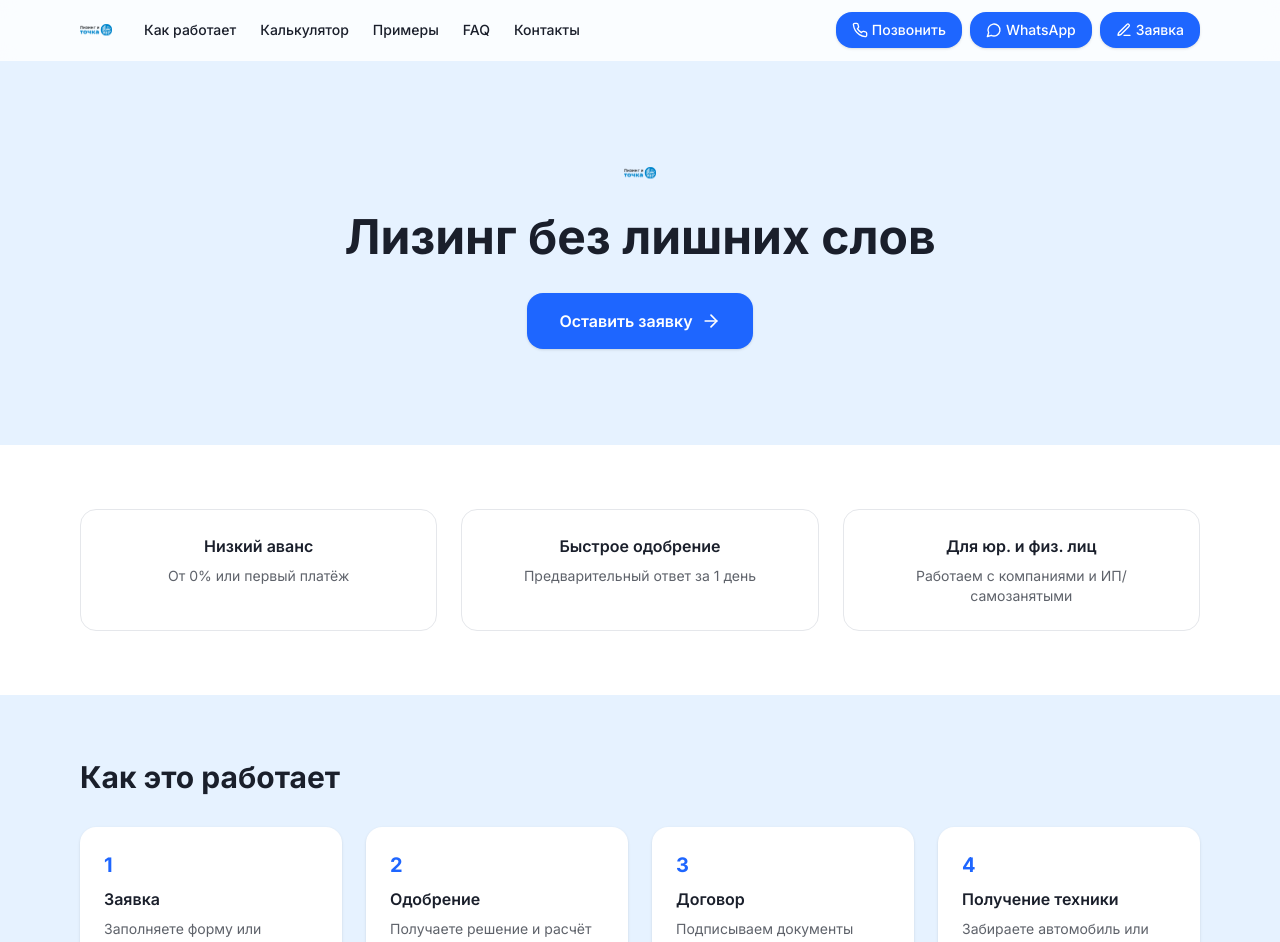
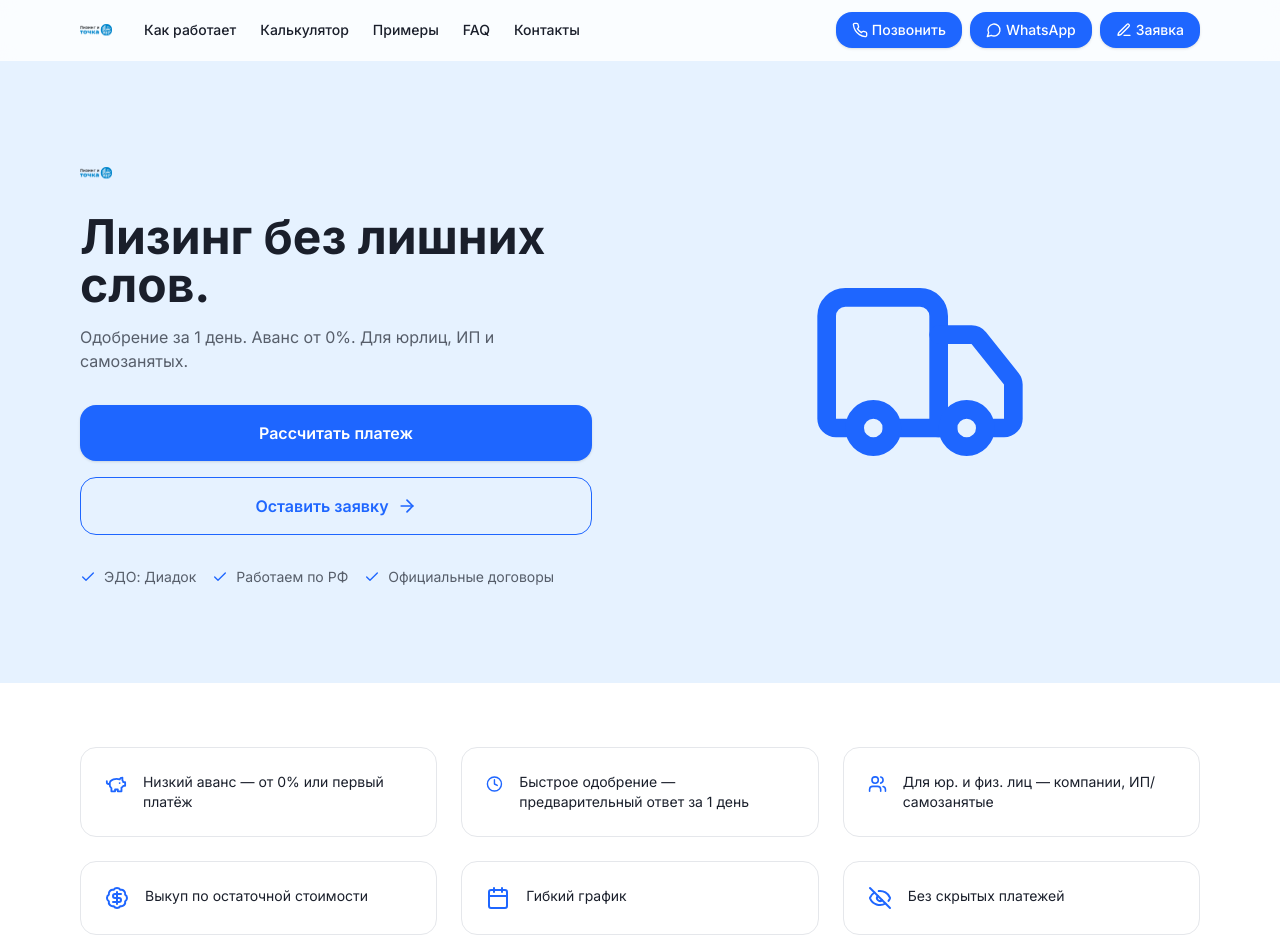
Before and after one commit to peexthree/lizing, a Next.js app: page / in a window 1280 px wide. Shown: the top 942 px of the page. Built offline with nearby package versions, Linux system fonts and the light colour scheme.

Commit message:
╨Ю╨▒╨╜╨╛╨▓╨╕╨╗ ╨║╨╛╨┤ ╨┐╤А╨╛╨╡╨║╤В╨░

```diff
--- a/components/Advantages.tsx
+++ b/components/Advantages.tsx
@@ -1,17 +1,22 @@
+import { PiggyBank, Clock, Users, BadgeDollarSign, Calendar, EyeOff } from 'lucide-react'
+
 export default function Advantages() {
   const items = [
-    { title: 'Низкий аванс', text: 'От 0% или первый платёж' },
-    { title: 'Быстрое одобрение', text: 'Предварительный ответ за 1 день' },
-    { title: 'Для юр. и физ. лиц', text: 'Работаем с компаниями и ИП/самозанятыми' },
+    { icon: PiggyBank, text: 'Низкий аванс — от 0% или первый платёж' },
+    { icon: Clock, text: 'Быстрое одобрение — предварительный ответ за 1 день' },
+    { icon: Users, text: 'Для юр. и физ. лиц — компании, ИП/самозанятые' },
+    { icon: BadgeDollarSign, text: 'Выкуп по остаточной стоимости' },
+    { icon: Calendar, text: 'Гибкий график' },
+    { icon: EyeOff, text: 'Без скрытых платежей' },
   ]
   return (
-    <section className="py-16 bg-white">
+    <section className="bg-white py-16">
       <div className="mx-auto max-w-6xl px-4">
-        <div className="grid gap-6 md:grid-cols-3">
-          {items.map((i) => (
-            <div key={i.title} className="rounded-2xl border border-gray-200 p-6 text-center">
-              <h3 className="font-semibold">{i.title}</h3>
-              <p className="mt-2 text-sm text-dark/70">{i.text}</p>
+        <div className="grid gap-6 sm:grid-cols-2 md:grid-cols-3">
+          {items.map(({ icon: Icon, text }) => (
+            <div key={text} className="flex items-start gap-4 rounded-2xl border border-gray-200 p-6">
+              <Icon className="h-6 w-6 text-accent" />
+              <p className="text-sm text-dark">{text}</p>
             </div>
           ))}
         </div>
--- a/components/Hero.tsx
+++ b/components/Hero.tsx
@@ -1,29 +1,86 @@
 'use client'
-import { ArrowRight } from 'lucide-react'
+
+import { useEffect, useState } from 'react'
+import { ArrowRight, Car, Truck, Tractor, Check } from 'lucide-react'
+
 import Logo from './Logo'
 
 export default function Hero() {
-  function scrollToForm() {
-    document.getElementById('lead-form')?.scrollIntoView({ behavior: 'smooth' })
+  const slides = [Car, Truck, Tractor]
+  const [index, setIndex] = useState(0)
+  const [startX, setStartX] = useState<number | null>(null)
+
+  useEffect(() => {
+    const id = setInterval(() => setIndex(i => (i + 1) % slides.length), 4000)
+    return () => clearInterval(id)
+  }, [slides.length])
+
+  function handleTouchStart(e: React.TouchEvent) {
+    setStartX(e.touches[0].clientX)
   }
+
+  function handleTouchEnd(e: React.TouchEvent) {
+    if (startX === null) return
+    const dx = e.changedTouches[0].clientX - startX
+    if (Math.abs(dx) > 50) {
+      setIndex(i => (i + (dx < 0 ? 1 : -1) + slides.length) % slides.length)
+    }
+  }
+
+  function scrollTo(id: string) {
+    document.getElementById(id)?.scrollIntoView({ behavior: 'smooth' })
+  }
+
+  const badges = ['ЭДО: Диадок', 'Работаем по РФ', 'Официальные договоры']
+
   return (
     <section className="relative overflow-hidden">
-      <div className="mx-auto max-w-6xl px-4 py-24 text-center">
-        <div className="flex justify-center">
+      <div className="mx-auto flex max-w-6xl flex-col-reverse items-center gap-12 px-4 py-16 text-center md:flex-row md:py-24 md:text-left">
+        <div className="w-full md:flex-1">
+          <div className="flex justify-center md:justify-start">
             <Logo />
           </div>
-        <h1 className="mt-6 text-3xl md:text-5xl font-bold text-dark">Лизинг без лишних слов</h1>
+          <h1 className="mt-6 text-3xl font-bold text-dark md:text-5xl">Лизинг без лишних слов.</h1>
+          <p className="mt-4 text-dark/70">Одобрение за 1 день. Аванс от 0%. Для юрлиц, ИП и самозанятых.</p>
+          <div className="mt-8 flex flex-col gap-4 sm:flex-row sm:justify-center md:justify-start">
             <button
-          onClick={scrollToForm}
-            className={[
-              'mt-8 inline-flex items-center rounded-2xl bg-accent px-8 py-4 font-semibold text-white shadow',
-              'transition-colors hover:bg-accent/80',
-            ].join(' ')}
+              onClick={() => scrollTo('calculator')}
+              className="inline-flex items-center justify-center rounded-2xl bg-accent px-8 py-4 font-semibold text-white shadow transition-colors hover:bg-accent/80"
+            >
+              Рассчитать платеж
+            </button>
+            <button
+              onClick={() => scrollTo('lead-form')}
+              className="inline-flex items-center justify-center rounded-2xl border border-accent px-8 py-4 font-semibold text-accent transition-colors hover:bg-accent hover:text-white"
             >
               Оставить заявку
               <ArrowRight className="ml-2 h-5 w-5" />
             </button>
           </div>
+          <div className="mt-8 flex flex-wrap justify-center gap-4 text-sm text-dark/70 md:justify-start">
+            {badges.map(b => (
+              <div key={b} className="flex items-center gap-2">
+                <Check className="h-4 w-4 text-accent" />
+                {b}
+              </div>
+            ))}
+          </div>
+        </div>
+        <div className="w-full md:w-1/2">
+          <div
+            className="relative h-56 w-full md:h-72"
+            onTouchStart={handleTouchStart}
+            onTouchEnd={handleTouchEnd}
+          >
+            {slides.map((Icon, i) => (
+              <Icon
+                key={i}
+                className={`absolute inset-0 m-auto h-full w-full p-8 text-accent transition-opacity duration-700 ${i === index ? 'opacity-100' : 'opacity-0'}`}
+              />
+            ))}
+          </div>
+        </div>
+      </div>
     </section>
   )
 }
--- a/components/HowItWorks.tsx
+++ b/components/HowItWorks.tsx
@@ -1,22 +1,35 @@
+import { FileText, CheckCircle2, FileSignature, Truck, MessageCircle } from 'lucide-react'
+
 export default function HowItWorks() {
   const steps = [
-    { n: 1, t: 'Заявка', d: 'Заполняете форму или звоните' },
-    { n: 2, t: 'Одобрение', d: 'Получаете решение и расчёт' },
-    { n: 3, t: 'Договор', d: 'Подписываем документы' },
-    { n: 4, t: 'Получение техники', d: 'Забираете автомобиль или оборудование' },
+    { icon: FileText, title: 'Заявка', text: 'Заполняете форму или звоните' },
+    { icon: CheckCircle2, title: 'Одобрение', text: 'Получаете решение и расчёт' },
+    { icon: FileSignature, title: 'Договор', text: 'Подписываем документы' },
+    { icon: Truck, title: 'Получение техники', text: 'Забираете автомобиль или оборудование' },
   ]
   return (
     <section id="how" className="py-16">
       <div className="mx-auto max-w-6xl px-4">
-        <h2 className="text-2xl md:text-3xl font-bold">Как это работает</h2>
+        <h2 className="text-2xl font-bold md:text-3xl">Как это работает</h2>
         <div className="mt-8 grid gap-6 md:grid-cols-2 lg:grid-cols-4">
-          {steps.map(s => (
-            <div key={s.n} className="rounded-2xl bg-white p-6 shadow">
-              <div className="text-accent font-bold text-xl">{s.n}</div>
-              <h3 className="mt-2 font-semibold">{s.t}</h3>
-              <p className="mt-2 text-sm text-dark/70">{s.d}</p>
+          {steps.map(({ icon: Icon, title, text }, i) => (
+            <div key={i} className="flex flex-col items-center rounded-2xl bg-white p-6 text-center shadow">
+              <Icon className="h-10 w-10 text-accent" />
+              <h3 className="mt-4 font-semibold">{title}</h3>
+              <p className="mt-2 text-sm text-dark/70">{text}</p>
             </div>
           ))}
+        </div>
+        <div className="mt-8 text-center">
+          <a
+            href="https://wa.me/79000000000?text=Здравствуйте!%20У%20меня%20вопрос%20по%20лизингу."
+            target="_blank"
+            rel="noopener noreferrer"
+            className="inline-flex items-center gap-2 rounded-2xl border border-accent px-6 py-3 font-semibold text-accent transition-colors hover:bg-accent hover:text-white"
+          >
+            <MessageCircle className="h-5 w-5" />
+            Задать вопрос
+          </a>
         </div>
       </div>
     </section>
--- a/components/LeadForm.tsx
+++ b/components/LeadForm.tsx
@@ -1,28 +1,36 @@
 'use client'
+
 import { useState } from 'react'
 
 export default function LeadForm() {
-  const [status, setStatus] = useState<'idle'|'ok'|'err'>('idle')
   const [name, setName] = useState('')
   const [phone, setPhone] = useState('')
   const [type, setType] = useState('')
+  const [status, setStatus] = useState<'idle' | 'ok' | 'err'>('idle')
 
   async function onSubmit(e: React.FormEvent) {
     e.preventDefault()
-    setStatus('idle')
-    const sName = name.trim()
-    const sPhone = phone.trim()
-    if (sName.length < 2 || sPhone.length < 6) { setStatus('err'); return }
-    const payload = { source: 'lead', name: sName, phone: sPhone, type: type.trim() || undefined }
     try {
-      const res = await fetch('/api/lead', { method: 'POST', headers: { 'Content-Type': 'application/json' }, body: JSON.stringify(payload) })
-      if (!res.ok) throw new Error('bad')
-      setStatus('ok'); setName(''); setPhone(''); setType('')
-    } catch { setStatus('err') }
+      const res = await fetch('/api/lead', {
+        method: 'POST',
+        headers: { 'Content-Type': 'application/json' },
+        body: JSON.stringify({ name, phone, type }),
+      })
+      if (res.ok) {
+        setStatus('ok')
+        setName('')
+        setPhone('')
+        setType('')
+      } else {
+        setStatus('err')
+      }
+    } catch {
+      setStatus('err')
+    }
   }
 
   return (
-    <section id="lead-form" className="py-16 bg-white">
+    <section id="lead-form" className="bg-white py-16">
       <div className="mx-auto max-w-md px-4">
         <h2 className="text-center text-2xl font-bold">Оставить заявку</h2>
         <form onSubmit={onSubmit} className="mt-8 space-y-4">
@@ -30,19 +38,19 @@ export default function LeadForm() {
             className="w-full rounded-lg border border-gray-200 p-3"
             placeholder="Имя"
             value={name}
-            onChange={e => setName((e.target as HTMLInputElement).value)}
+            onChange={(e) => setName((e.target as HTMLInputElement).value)}
           />
           <input
             className="w-full rounded-lg border border-gray-200 p-3"
             placeholder="Телефон"
             value={phone}
-            onChange={e => setPhone((e.target as HTMLInputElement).value)}
+            onChange={(e) => setPhone((e.target as HTMLInputElement).value)}
           />
           <input
             className="w-full rounded-lg border border-gray-200 p-3"
             placeholder="Тип техники"
             value={type}
-            onChange={e => setType((e.target as HTMLInputElement).value)}
+            onChange={(e) => setType((e.target as HTMLInputElement).value)}
           />
           <button className="w-full rounded-2xl bg-accent py-3 font-semibold text-white shadow transition-colors hover:bg-accent/80">
             Отправить
```
Lines whose indentation alone changed are shown as unchanged.
